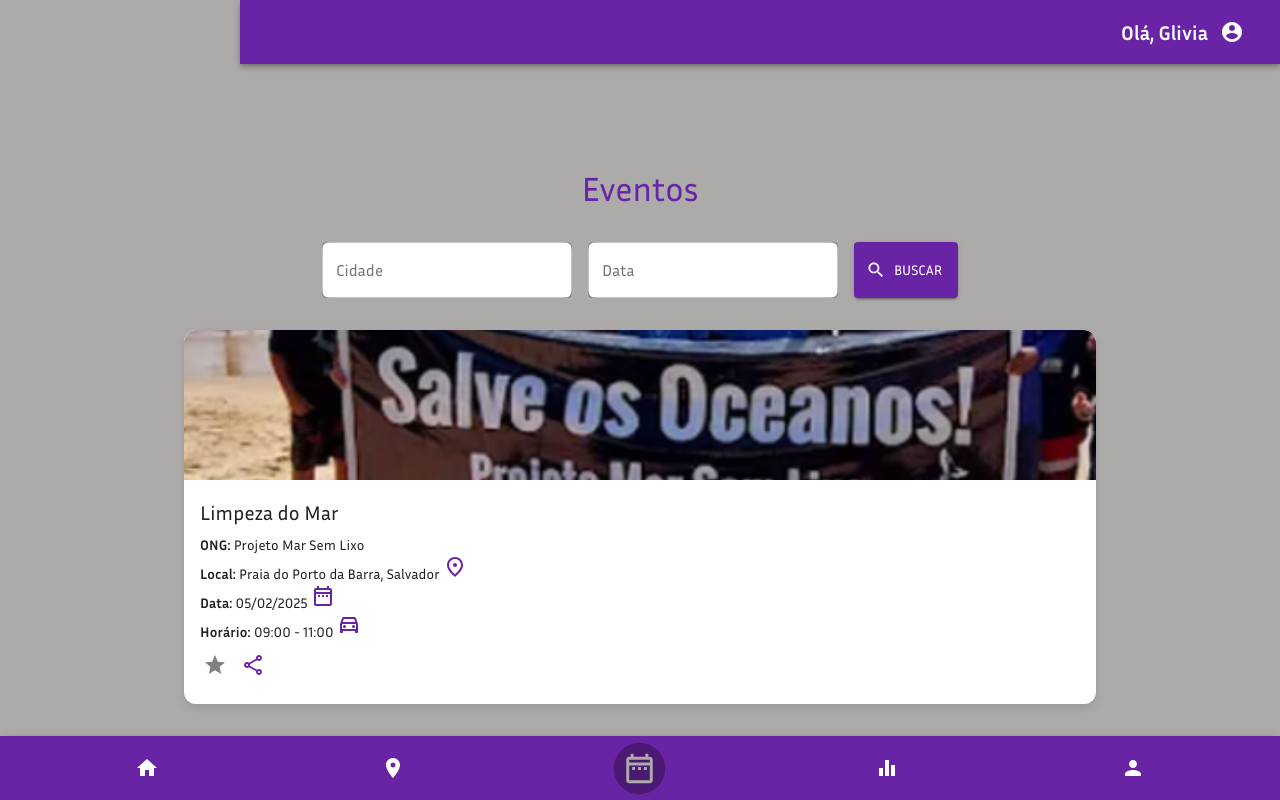
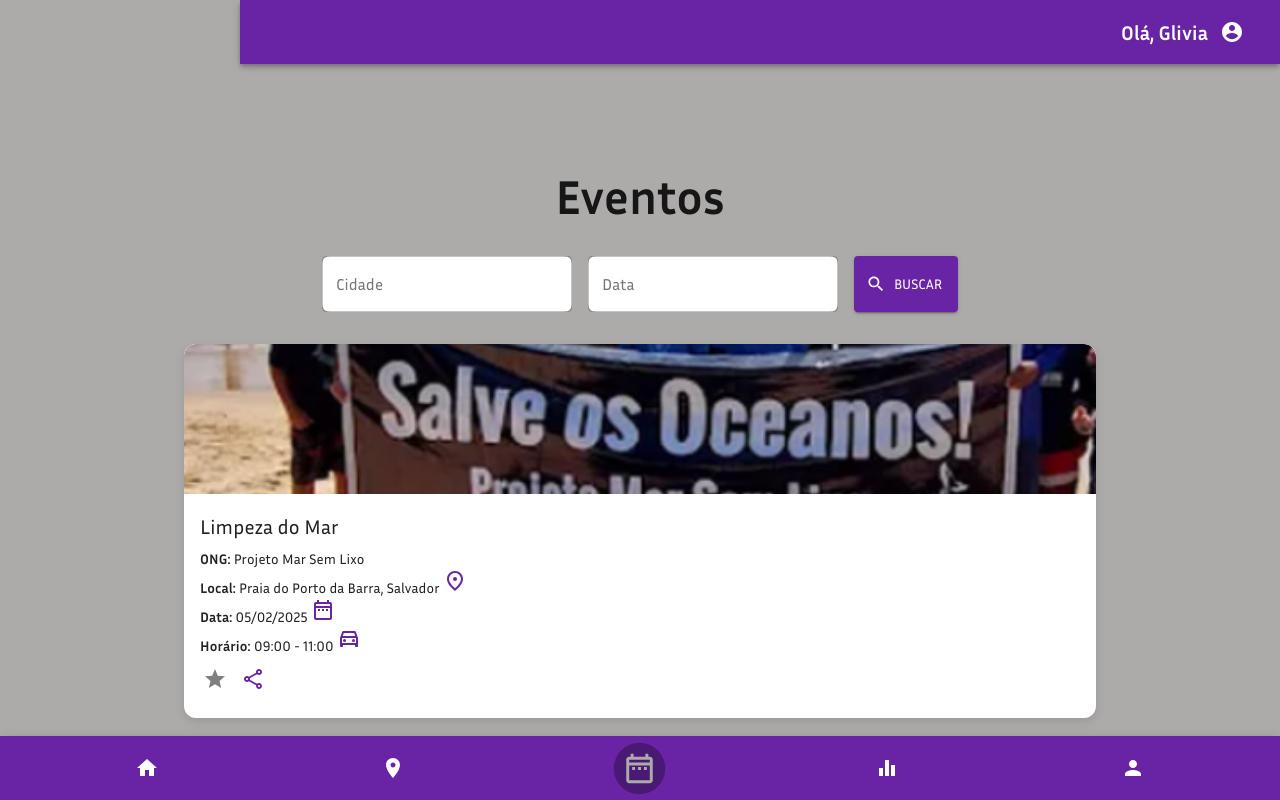
Before and after one commit to pedrorochacr/TP1-IHC, a React (Create React App) app in the folder frontend/: page /eventos in a window 1280 px wide. Built offline with nearby package versions, Linux system fonts and the light colour scheme; no server answers.

Commit message:
fix margins, colors

```diff
--- a/frontend/src/pages/denuncias/index.js
+++ b/frontend/src/pages/denuncias/index.js
@@ -31,6 +31,7 @@ const useStyles = makeStyles((theme) => ({
     backgroundColor: "#f9f9f9",
     borderRadius: "8px",
     boxShadow: "0px 4px 10px rgba(0, 0, 0, 0.1)",
+    marginBottom: theme.spacing(8)
   },
   form: {
     display: "flex",
@@ -262,7 +263,7 @@ const Denuncias = () => {
         </DialogContent>
         <DialogActions>
           <Button onClick={handleCancel} color="secondary">
-            Cancelar
+            Voltar à edição
           </Button>
           <Button onClick={handleConfirm} color="primary">
             Confirmar
--- a/frontend/src/pages/estatistica/index.js
+++ b/frontend/src/pages/estatistica/index.js
@@ -261,7 +261,7 @@ const Estatistica = () => {
         <CssBaseline />
 
         <Typography variant="h3" className={classes.header}>
-          Estatísticas Ambientais
+          Estatísticas
         </Typography>
 
         {/* Filtros */}
--- a/frontend/src/pages/eventos/index.js
+++ b/frontend/src/pages/eventos/index.js
@@ -32,9 +32,11 @@ const useStyles = makeStyles((theme) => ({
     backgroundColor: theme.palette.background.default,
     minHeight: "100vh",
     padding: theme.spacing(4, 0),
+    marginBottom: theme.spacing(3)
   },
   header: {
     textAlign: "center",
+    fontWeight: 700,
     marginBottom: theme.spacing(4),
     marginTop: theme.spacing(6),
   },
@@ -166,7 +168,7 @@ const Eventos = () => {
   return (
     <div className={classes.root}>
       <Container maxWidth="md">
-        <Typography variant="h4" color="primary" className={classes.header}>
+        <Typography variant="h3" className={classes.header}>
           Eventos
         </Typography>
 
--- a/frontend/src/pages/locais/index.js
+++ b/frontend/src/pages/locais/index.js
@@ -25,6 +25,7 @@ const useStyles = makeStyles((theme) => ({
     minHeight: "100vh",
     padding: theme.spacing(4),
     marginTop: theme.spacing(8), // Adicionado marginTop para descer o conteúdo
+    marginBottom: theme.spacing(5)
   },
   header: {
     textAlign: "center",
--- a/frontend/src/pages/perfil/index.js
+++ b/frontend/src/pages/perfil/index.js
@@ -311,7 +311,7 @@ const Perfil = () => {
         <Grid container justifyContent="center" style={{marginTop: 20}}>
               <Button
                 variant="contained"
-                color="primary"
+                className={classes.deleteButton}
                 startIcon={<Delete />}
                 onClick={() => setDeleteDialog(true)}
               >
```
